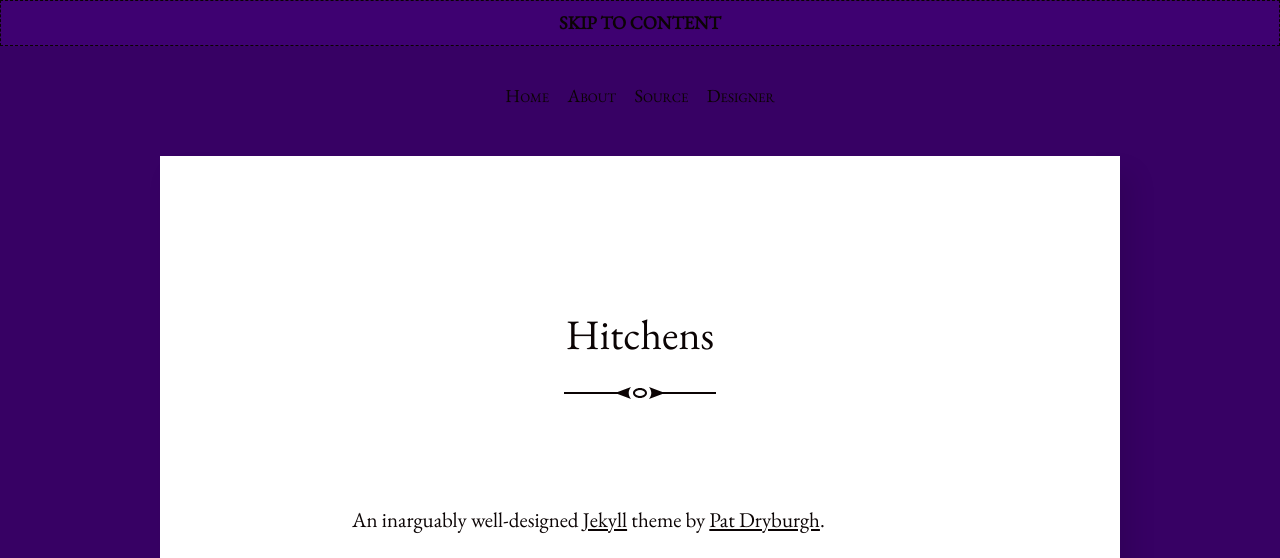
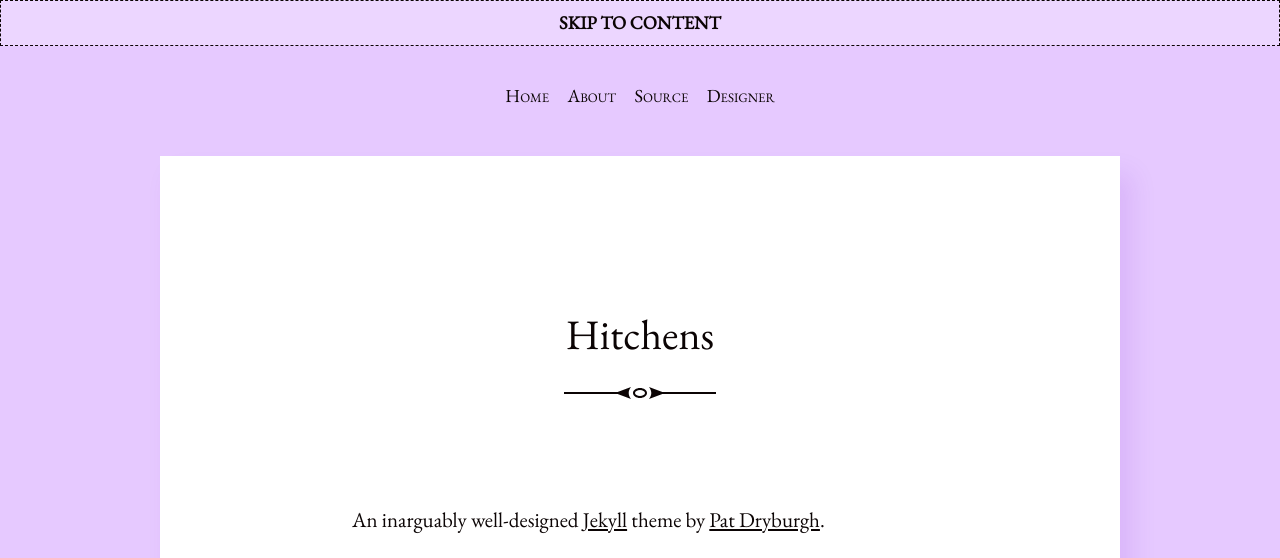
Before and after one commit to james-y-yoon/index-of-refraction, a Jekyll site: the page built from README.md, in a window 1280 px wide. Shown: the top 558 px of the page. Built offline with Jekyll 4.4.1, drawn with Linux system fonts in a browser that asks for light colours; grey boxes are pictures that could not be loaded.

Commit message:
Update _variables.scss

```diff
--- a/_sass/_variables.scss
+++ b/_sass/_variables.scss
@@ -1,4 +1,4 @@
-$brand-color:         #370164;
+$brand-color:         #E6C9FF;
 $highlight:           lighten($brand-color, 35%);
 $text-color:          #0b0404;
 $muted-text-color:    #64644B;
```
